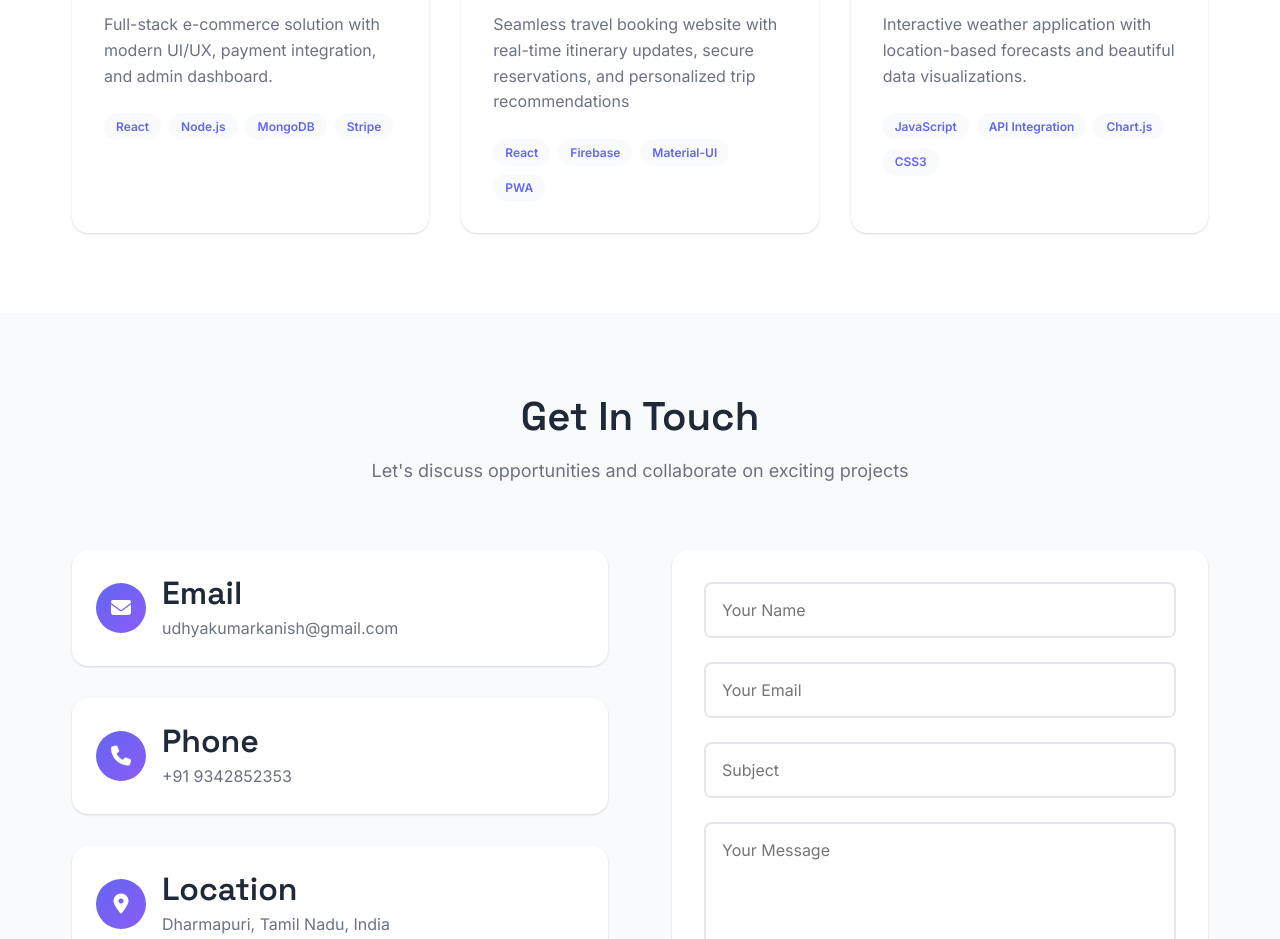
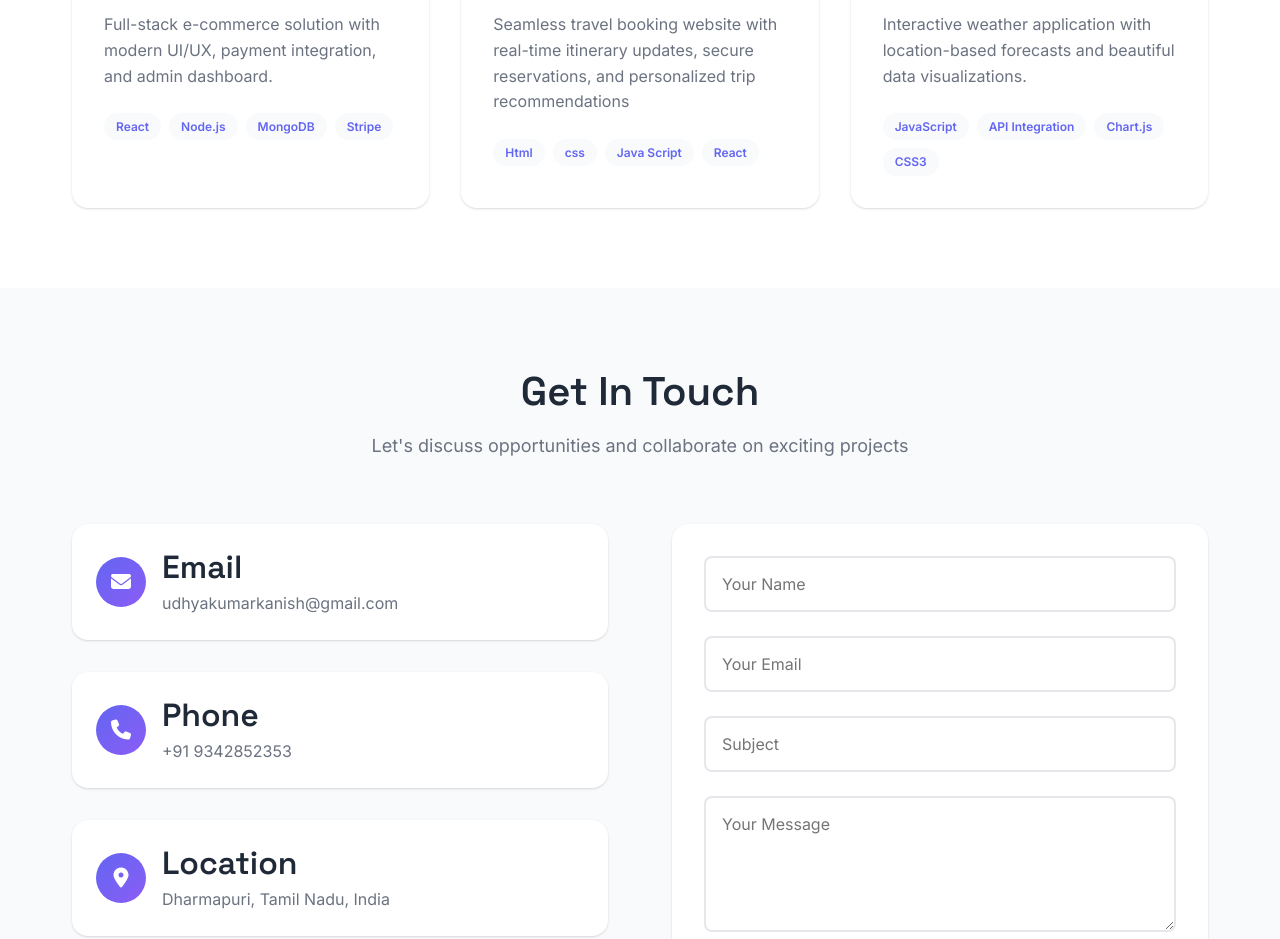
Before and after one commit to Kanishu/knaishportfolio, a plain HTML site: page index.html in a window 1280 px wide. Shown: the part 4660-5599 px from the top of the page. Drawn offline with Linux system fonts and the light colour scheme.

Commit message:
Update index.html

```diff
--- a/index.html
+++ b/index.html
@@ -441,10 +441,10 @@
                 secure reservations, and personalized trip recommendations
               </p>
               <div class="project-tech">
+                <span class="tech-tag">Html</span>
+                <span class="tech-tag">css</span>
+                <span class="tech-tag">Java Script</span>
                 <span class="tech-tag">React</span>
-                <span class="tech-tag">Firebase</span>
-                <span class="tech-tag">Material-UI</span>
-                <span class="tech-tag">PWA</span>
               </div>
             </div>
           </div>
```
